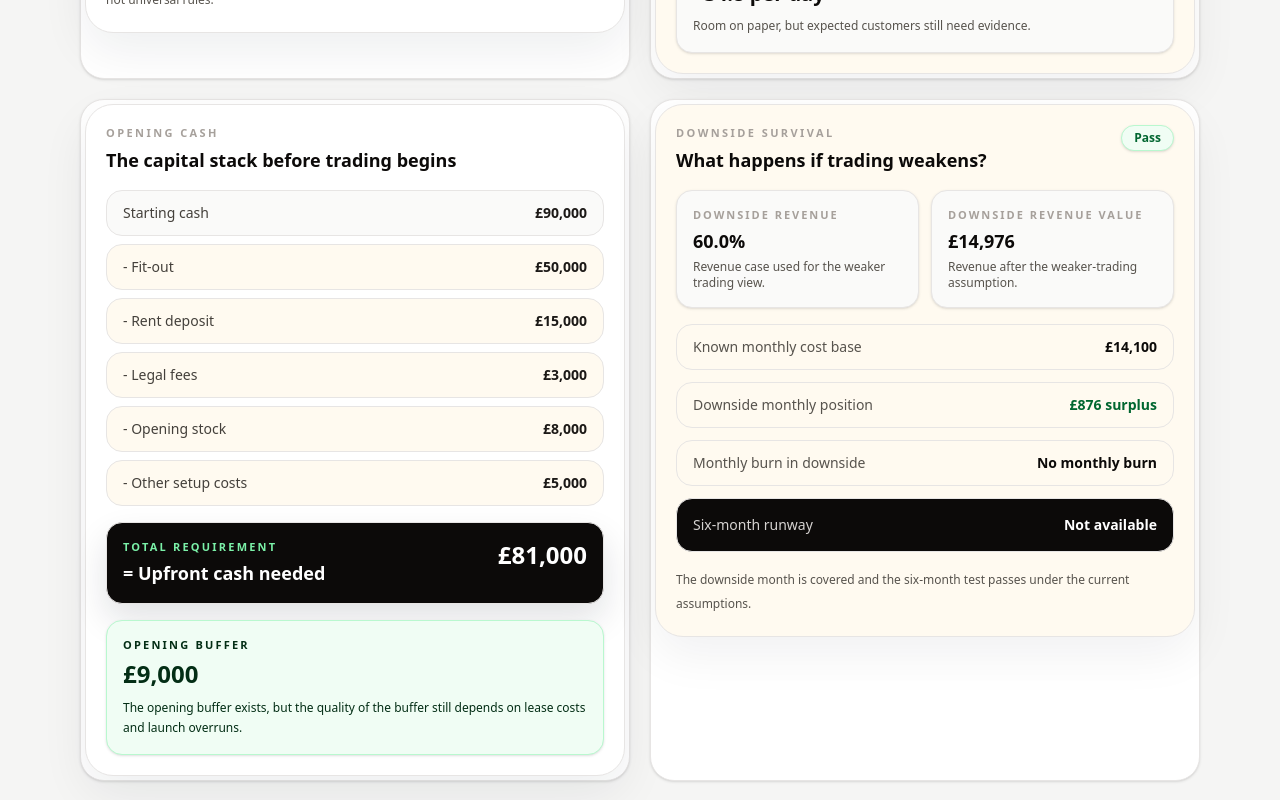
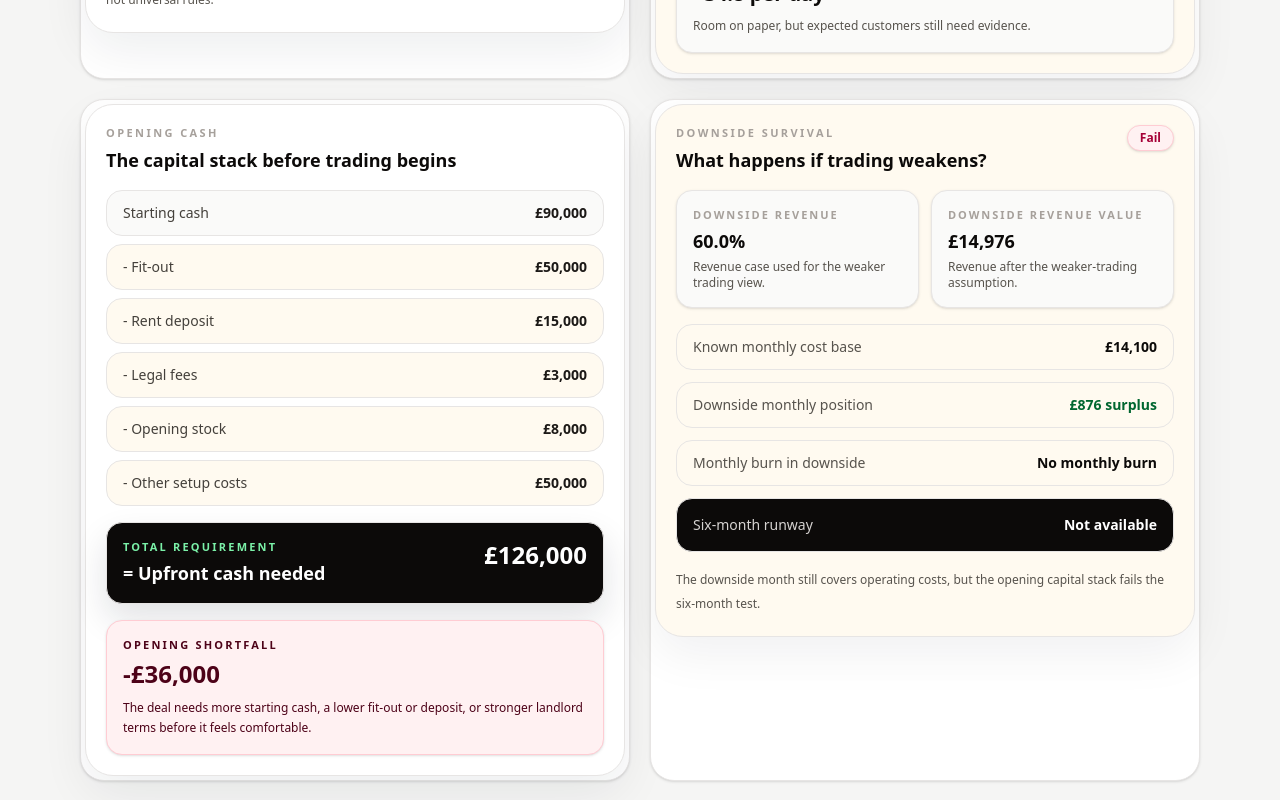
Before and after one commit to samueljcarlon/yieldlens-uk, a Next.js app: page /sample-commercial-viability-file in a window 1280 px wide. Shown: the part 1800-2600 px from the top of the page. Built offline with nearby package versions, Linux system fonts and the light colour scheme; no server answers.

Commit message:
Fix sample viability file scenario

```diff
--- a/app/sample-commercial-viability-file/page.tsx
+++ b/app/sample-commercial-viability-file/page.tsx
@@ -379,9 +379,9 @@ export default function SampleCommercialViabilityFilePage() {
                 rentDeposit={15000}
                 legalFees={3000}
                 openingStock={8000}
-                otherSetupCosts={5000}
-                upfrontCashNeeded={81000}
-                cashAfterOpening={9000}
+                otherSetupCosts={50000}
+                upfrontCashNeeded={126000}
+                cashAfterOpening={-36000}
               />
             </div>
             <div className="rounded-3xl border border-stone-200 bg-white shadow-sm p-1">
@@ -392,7 +392,7 @@ export default function SampleCommercialViabilityFilePage() {
                 downsideMonthlyPosition={876}
                 monthlyBurnInDownside={0}
                 survivalMonths={undefined}
-                survivesSixBadMonths={true}
+                survivesSixBadMonths={false}
               />
             </div>
           </div>
--- a/components/visuals/DownsideSurvivalCard.tsx
+++ b/components/visuals/DownsideSurvivalCard.tsx
@@ -123,7 +123,9 @@ export default function DownsideSurvivalCard({
 
       <p className="mt-4 text-xs text-stone-600 leading-6">
         {fail
-          ? 'The downside month burns cash and the six-month test fails.'
+          ? typeof monthlyBurnInDownside === 'number' && monthlyBurnInDownside > 0
+            ? 'The downside month burns cash and the six-month test fails.'
+            : 'The downside month still covers operating costs, but the opening capital stack fails the six-month test.'
           : pass
             ? 'The downside month is covered and the six-month test passes under the current assumptions.'
             : 'The downside survival picture is not fully available from the current inputs.'}
```
